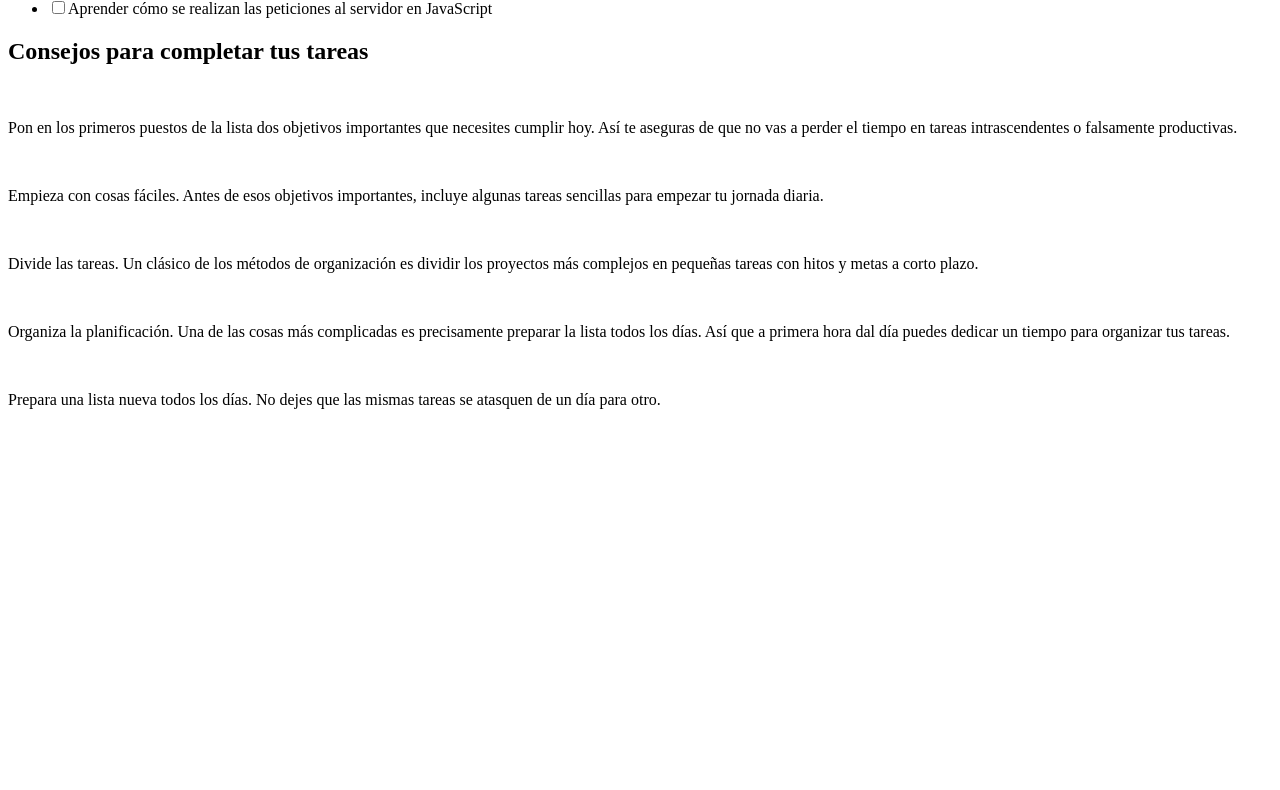
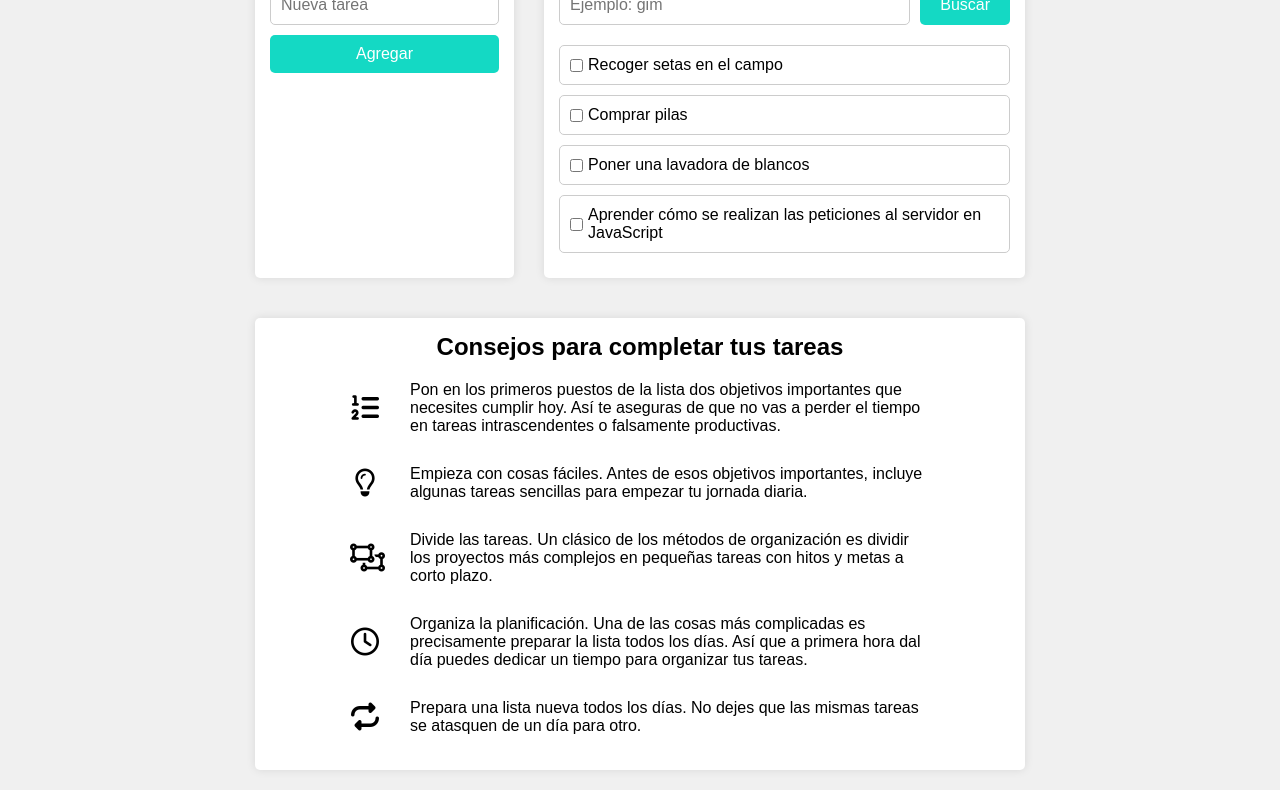
Before and after one commit to Mar-CM/promo-w-module-2-pair-4-Ada-Task, a plain HTML site: page index.html in a window 1280 px wide. Shown: the part 200-990 px from the top of the page. Before the commit the page ends 800 px from the top, so only its background shows below. Drawn offline with Linux system fonts and the light colour scheme.

Commit message:
added styles

```diff
--- a/css/styles.css
+++ b/css/styles.css
@@ -0,0 +1,112 @@
+*{
+    box-sizing: border-box;
+    padding: 0;
+    margin: 0;
+    font-family: Arial, Helvetica, sans-serif;
+    list-style: none;
+}
+
+body {
+    background-color: #f0f0f0;
+}
+
+main {
+    width: 800px;
+    margin: 0 auto;
+}
+
+.header {
+    background-color: #099d8d;
+    height: 150px;
+    margin: auto;
+    display: flex;
+    justify-content: center;
+    align-items: center;
+}
+
+.header__title {
+    color: white;
+}
+
+.container {
+    background-color: white;
+    border-radius: 5px;
+    box-shadow: 0px 0px 10px rgba(0, 0, 0, 0.1);
+    margin: 20px 15px;
+    padding: 15px;
+}
+
+.container__forms {
+    display: flex;
+}
+
+.new__task {
+    display: flex;
+    flex-direction: column;
+    gap: 10px;
+}
+
+.task-input {
+    padding: 10px;
+    border: 1px solid #ccc;
+    border-radius: 5px;
+    font-size: 16px;
+    flex-grow: 1;
+}
+
+.add-task-btn {
+    padding: 10px 20px;
+    background-color: #14d9c4;
+    color: #fff;
+    border: none;
+    border-radius: 5px;
+    cursor: pointer;
+    font-size: 16px;
+}
+
+.task-list-form {
+    display: flex;
+    margin-bottom: 20px;
+    gap: 10px;
+}
+
+.task {
+    display: flex;
+    justify-content: flex-start;
+    text-align: left;
+    gap: 5px;
+    align-items: center;
+    padding: 10px;
+    border: 1px solid #ccc;
+    border-radius: 5px;
+    margin-bottom: 10px;
+    background-color: #fff;
+}
+
+.crossed {
+    text-decoration: line-through;
+}
+
+.tips-title {
+    text-align: center;
+}
+
+.tips-list {
+    display: flex;
+    flex-direction: column;
+    gap: 10px;
+    margin: 10px 70px;
+}
+
+.tips-item {
+    display: grid;
+    grid-template-columns: 30px 1fr;
+    align-items: center;
+    gap: 30px;
+    padding: 10px;
+}
+
+.icon {
+    font-size: 28px;
+    text-align: center;
+}
--- a/index.html
+++ b/index.html
@@ -1,63 +1,97 @@
 <!DOCTYPE html>
 <html lang="en">
   <head>
-    <meta charset="UTF-8">
-    <meta name="viewport" content="width=device-width, initial-scale=1.0">
-    <link rel="stylesheet" href="./css/styles.css">
+    <meta charset="UTF-8" />
+    <meta
+      name="viewport"
+      content="width=device-width, initial-scale=1.0"
+    />
+    <script
+      src="https://kit.fontawesome.com/b1247d4d30.js"
+      crossorigin="anonymous"
+    ></script>
+    <link
+      rel="stylesheet"
+      href="./css/styles.css"
+    />
     <title>AdaTask</title>
   </head>
   <body>
-    <header>
-        <h1>AdaTask</h1>
+    <header class="header">
+      <h1 class="header__title">AdaTask</h1>
     </header>
     <main>
-        <section>
-            <form>
-                <label for="addTask"></label>
-                <input type="text" name="addTask" id="addTask" placeholder="Nueva tarea">
-                <button>Agregar</button>
+      <div class="container__forms">
+        <section class="container">
+          <form class="new__task">
+            <input
+              class="task-input"
+              type="text"
+              name="addTask"
+              id="addTask"
+              placeholder="Nueva tarea"
+            />
+            <button class="add-task-btn">Agregar</button>
           </form>
         </section>
-        <section>
-            <form>
-                <label for="search"></label>
-                <input type="text" name="search" id="search" placeholder="Ejemplo: gim">
-                <button>Buscar</button>
+        <section class="container">
+          <form class="task-list-form">
+            <input
+              class="task-input"
+              type="text"
+              name="search"
+              id="search"
+              placeholder="Ejemplo: gim"
+            />
+            <button class="add-task-btn">Buscar</button>
           </form>
           <ul class="js-task-list"></ul>
         </section>
-        <section>
-            <h2>Consejos para completar tus tareas</h2>
-            <div>
-                <img src="" alt="">
-                <p>Pon en los primeros puestos de la lista dos objetivos importantes que necesites cumplir hoy. Así te aseguras de que no vas a perder el tiempo en tareas intrascendentes o falsamente productivas.
-
+      </div>
+      <section class="container">
+        <h2 class="tips-title">Consejos para completar tus tareas</h2>
+        <ul class="tips-list">
+          <li class="tips-item">
+            <i class="fa-solid fa-list-ol icon"></i>
+            <p>
+              Pon en los primeros puestos de la lista dos objetivos importantes que necesites cumplir hoy. Así te
+              aseguras de que no vas a perder el tiempo en tareas intrascendentes o falsamente productivas.
             </p>
-            </div>
-            <div>
-                <img src="" alt="">
-                <p>Empieza con cosas fáciles. Antes de esos objetivos importantes, incluye algunas tareas sencillas para empezar tu jornada diaria.
+          </li>
+          <li class="tips-item">
+            <i class="fa-regular fa-lightbulb icon"></i>
+            <p>
+              Empieza con cosas fáciles. Antes de esos objetivos importantes, incluye algunas tareas sencillas para
+              empezar tu jornada diaria.
             </p>
-            </div>
-            <div>
-                <img src="" alt="">
-                <p>Divide las tareas. Un clásico de los métodos de organización es dividir los proyectos más complejos en pequeñas tareas con hitos y metas a corto plazo.
+          </li>
+          <li class="tips-item">
+            <i class="fa-regular fa-object-ungroup icon"></i>
+            <p>
+              Divide las tareas. Un clásico de los métodos de organización es dividir los proyectos más complejos en
+              pequeñas tareas con hitos y metas a corto plazo.
             </p>
-            </div>
-            <div>
-                <img src="" alt="">
-                <p>Organiza la planificación. Una de las cosas más complicadas es precisamente preparar la lista todos los días. Así que a primera hora dal día puedes dedicar un tiempo para organizar tus tareas.
+          </li>
+          <li class="tips-item">
+            <i class="fa-regular fa-clock icon"></i>
+            <p>
+              Organiza la planificación. Una de las cosas más complicadas es precisamente preparar la lista todos los
+              días. Así que a primera hora dal día puedes dedicar un tiempo para organizar tus tareas.
             </p>
-            </div>
-            <div>
-                <img src="" alt="">
-                <p>Prepara una lista nueva todos los días. No dejes que las mismas tareas se atasquen de un día para otro.</p>
-            </div>
+          </li>
+          <li class="tips-item">
+            <i class="fa-solid fa-repeat icon"></i>
+            <p>
+              Prepara una lista nueva todos los días. No dejes que las mismas tareas se atasquen de un día para otro.
+            </p>
+          </li>
+        </ul>
       </section>
     </main>
 
-
-
-    <script src="./js/main.js" type="text/javascript"></script>
+    <script
+      src="./js/main.js"
+      type="text/javascript"
+    ></script>
   </body>
 </html>
--- a/js/main.js
+++ b/js/main.js
@@ -23,6 +23,6 @@ const tasks = [
 
   for (const task of tasks){
     tasksList.innerHTML += `
-    <li><input type="checkbox">${task.name}</li>
+    <li class="task"><input type="checkbox">${task.name}</li>
     `
   }
```
Lines whose indentation alone changed are shown as unchanged.
